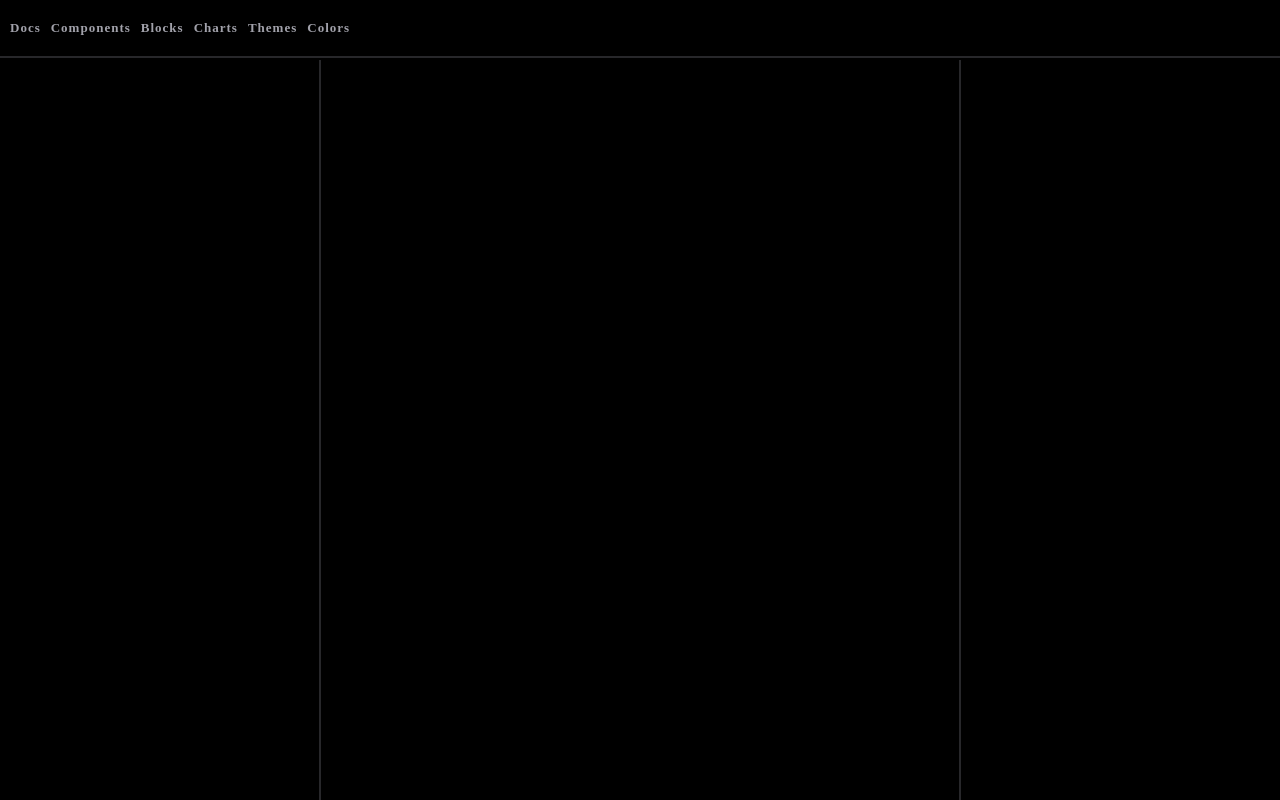
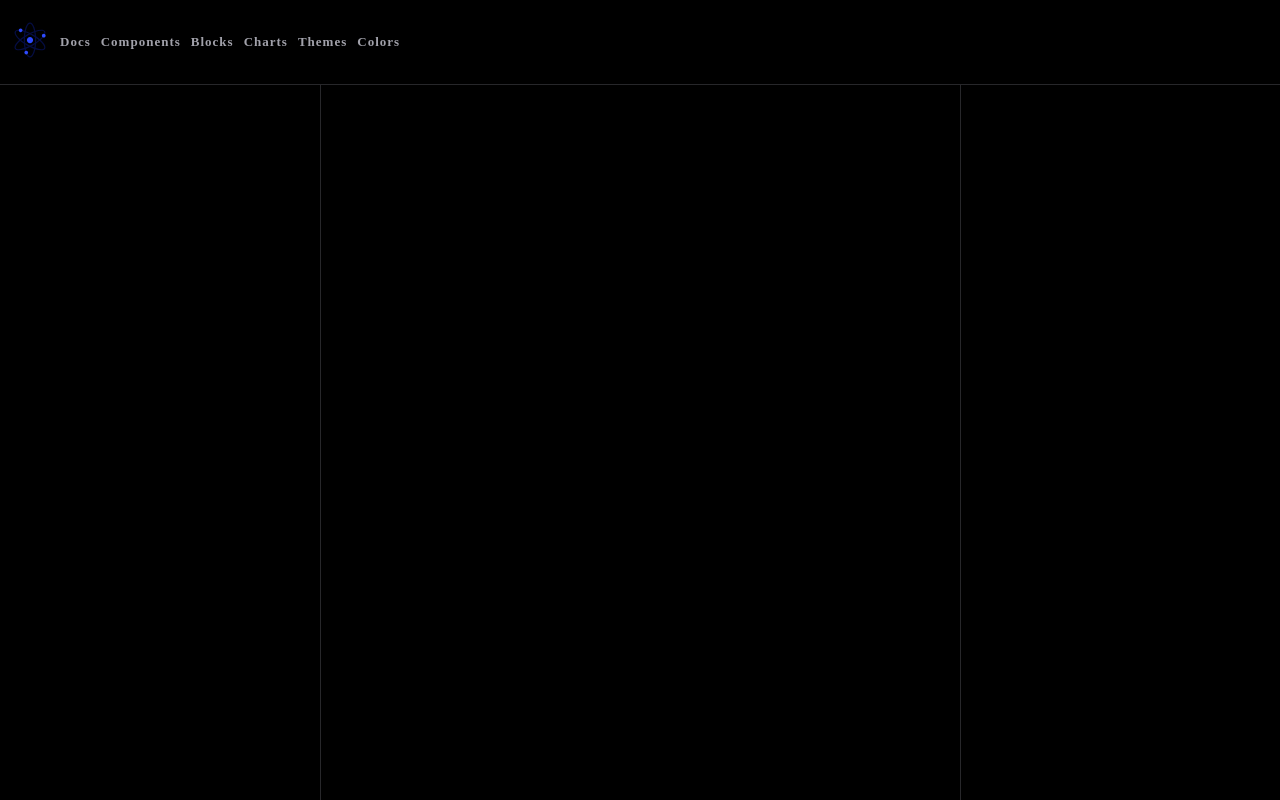
Before and after one commit to prajjwalhacker/beautiful-layout, a Next.js app: page /dashboard/1 in a window 1280 px wide. Built offline with nearby package versions, Linux system fonts and the light colour scheme.

Commit message:
svg addition and layout modification

```diff
--- a/src/app/components/Navbar.tsx
+++ b/src/app/components/Navbar.tsx
@@ -1,4 +1,6 @@
 import React from 'react'
+import donutI from '../../../public/images/donut.svg';
+import Image from 'next/image';
 
 function Navbar() {
   const navbarList = [
@@ -27,6 +29,9 @@ function Navbar() {
   return (
     <div className='navbar'>
         <div className='navbar-left'>
+        <div className='navbar-items'>
+          <Image src={donutI} width={40} height={40} alt='donut'/>
+        </div>
           {navbarList.map((item, index) => {
              return (
                 <div className='text-3xl navbar-items' key={index}>
--- a/src/app/styles/_dashboard.scss
+++ b/src/app/styles/_dashboard.scss
@@ -11,7 +11,7 @@
        padding-top: 60px;
      .dashboard-main-container-left {
         width: 25%;
-        border-right: 2px solid hsl(var(--border));
+        border-right: 1px solid hsl(var(--border));
         height: 100%;
         overflow: scroll;
         .blocks {
@@ -29,7 +29,7 @@
     }
      .dashboard-main-container-mid {
         width: 50%;
-        border-right: 2px solid hsl(var(--border));
+        border-right: 1px solid hsl(var(--border));
         height: 100%;
      }
      .dashboard-main-container-right {
--- a/src/app/styles/_navbar.scss
+++ b/src/app/styles/_navbar.scss
@@ -10,9 +10,10 @@
     background-color: black;
     padding-inline: 10px;
     padding-block: 20px;
-    border-bottom: 2px solid hsl(var(--border));
+    border-bottom: 1px solid hsl(var(--border));
     .navbar-left {
        display: flex;
+       align-items: center;
        gap: 10px;
        .navbar-items {
         color: hsl(var(--muted-foreground));
```
Also changed, not shown: public/images/donut.svg (added).
